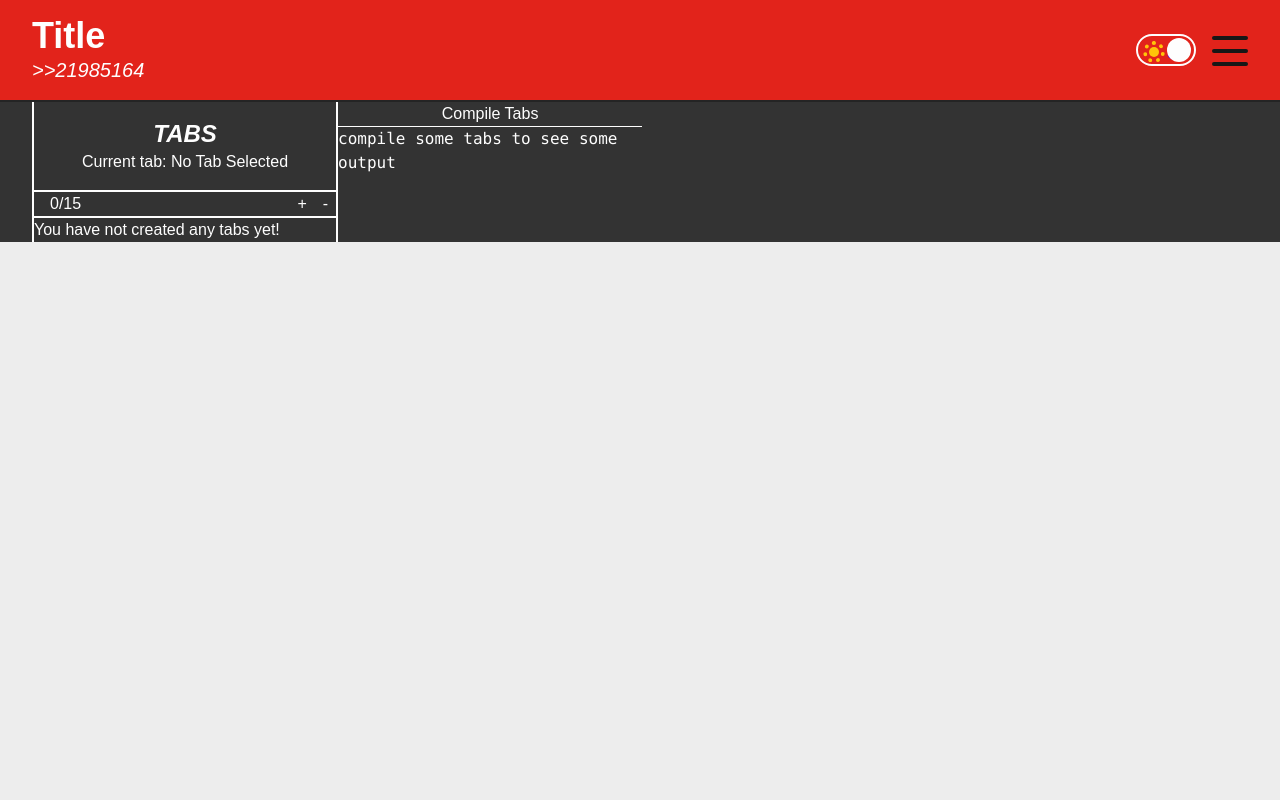
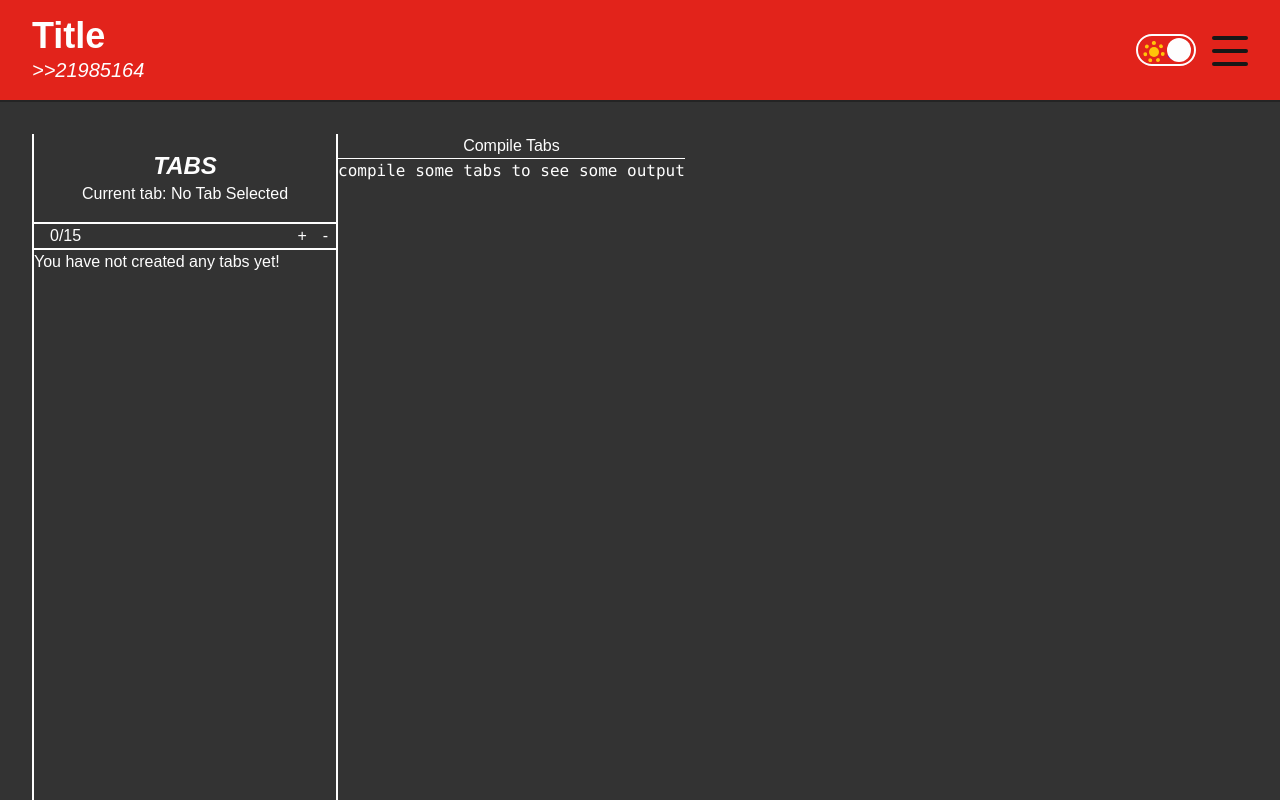
Before and after one commit to ml-sutton/cse3cwa_assignment1, a Next.js app in the folder code/: page / in a window 1280 px wide. Shown: the top 800 px of the page. Built offline with nearby package versions, Linux system fonts and the light colour scheme.

Commit message:
did some broad styling work and created the about page

```diff
--- /dev/null
+++ b/code/app/about/page.tsx
@@ -0,0 +1,3 @@
+export default function AboutPage() {
+  return (<>about</>);
+}
--- a/code/app/layout.tsx
+++ b/code/app/layout.tsx
@@ -26,8 +26,6 @@ export default function RootLayout({
 }: Readonly<{
   children: React.ReactNode;
 }>) {
-  // const themeContext = useContext(ThemeContext);
-
   return (
     <html lang="en">
       <body
@@ -35,7 +33,7 @@ export default function RootLayout({
       >
         <ThemeProvider>
           <Header />
-          <div className="min-h-[100vh]">{children}</div>
+          <div className="">{children}</div>
           <Footer />
         </ThemeProvider>
       </body>
--- a/code/components/tabs-screen/tabs-form/tabsForm.tsx
+++ b/code/components/tabs-screen/tabs-form/tabsForm.tsx
@@ -49,7 +49,7 @@ export const TabsForm: React.FC<TabsFormPropTypes> = ({ tabs, setTabs, selectedT
         <label htmlFor="tab-input">Tab Name : </label>
         <input type="text" id="tab-input" value={tabName} onChange={handleTabName} />
         <hr />
-        <textarea name="" className="min-w-1/2 h-full" value={tabData} onChange={handleTabData}></textarea>
+        <textarea name="" className="py-4 px-4 min-w-full h-full" value={tabData} onChange={handleTabData}></textarea>
       </form>
     </div>)
 
--- a/code/components/tabs-screen/tabs-layout/tabsLayout.tsx
+++ b/code/components/tabs-screen/tabs-layout/tabsLayout.tsx
@@ -33,7 +33,7 @@ export const TabsLayout: React.FC = () => {
 
   return (
     <section>
-      <div className={`flex px-8 ${themedStyles}`}>
+      <div className={`flex px-8 py-8 min-h-[100vh] ${themedStyles}`}>
         <TabsNav tabs={tabs} setTabs={setTabs} selectedTab={selectedTab} setSelectedTab={setSelectedTab} />
         <TabsForm tabs={tabs} setTabs={setTabs} selectedTab={selectedTab} />
         <TabsOutput tabs={tabs} />
--- a/code/components/tabs-screen/tabs-output/tabsOutput.tsx
+++ b/code/components/tabs-screen/tabs-output/tabsOutput.tsx
@@ -13,12 +13,14 @@ export const TabsOutput: React.FC<TabsOutputPropTypes> = ({ tabs }) => {
     setOutputData(data);
   }
 
-
+  const copyDataToClipboard = () => {
+    navigator.clipboard.writeText(outputData)
+  }
   return (
-    <div className="max-w-1/4 flex flex-col">
+    <div className="min-w-1/4 flex flex-col">
       <div className=" flex justify-around">
         <button onClick={() => handleTabCompilation()}>Compile Tabs</button>
-        {outputData !== "" ? (<button> Copy to clipboard</button>) : <></>}
+        {outputData !== "" ? (<button onClick={() => copyDataToClipboard()}> Copy to clipboard</button>) : <></>}
       </div>
       <hr />
       <code>
```
